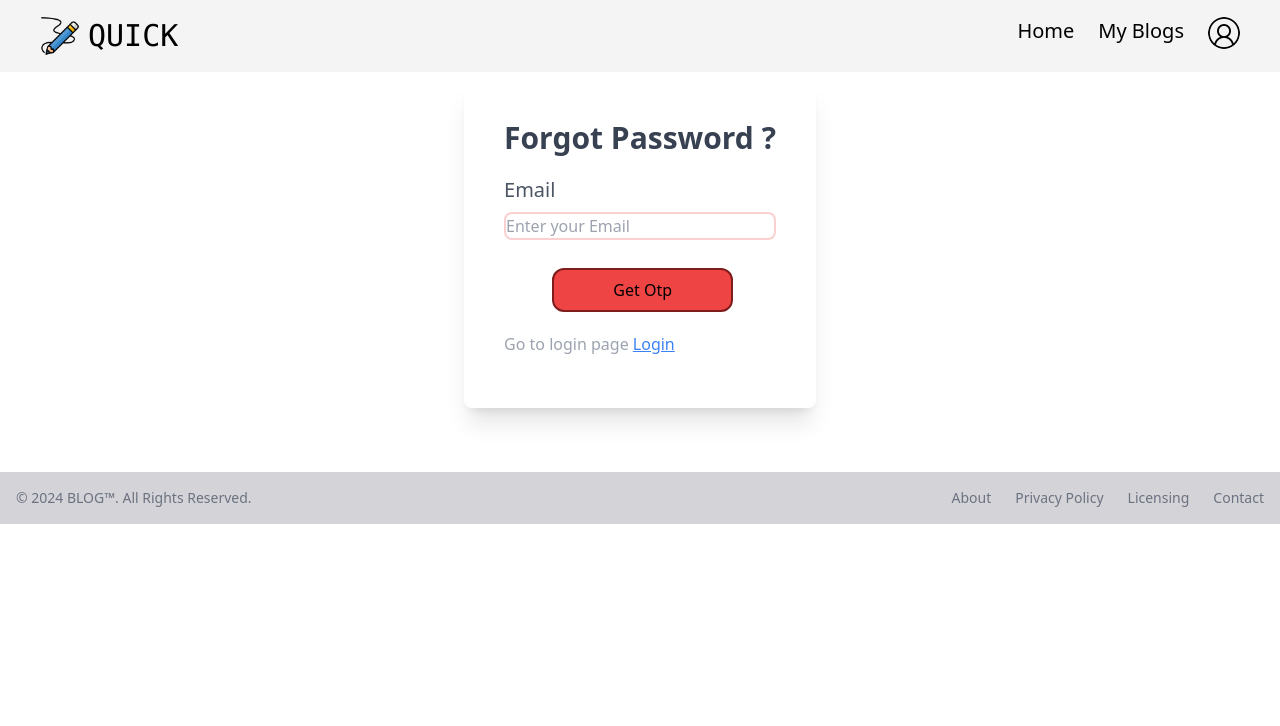
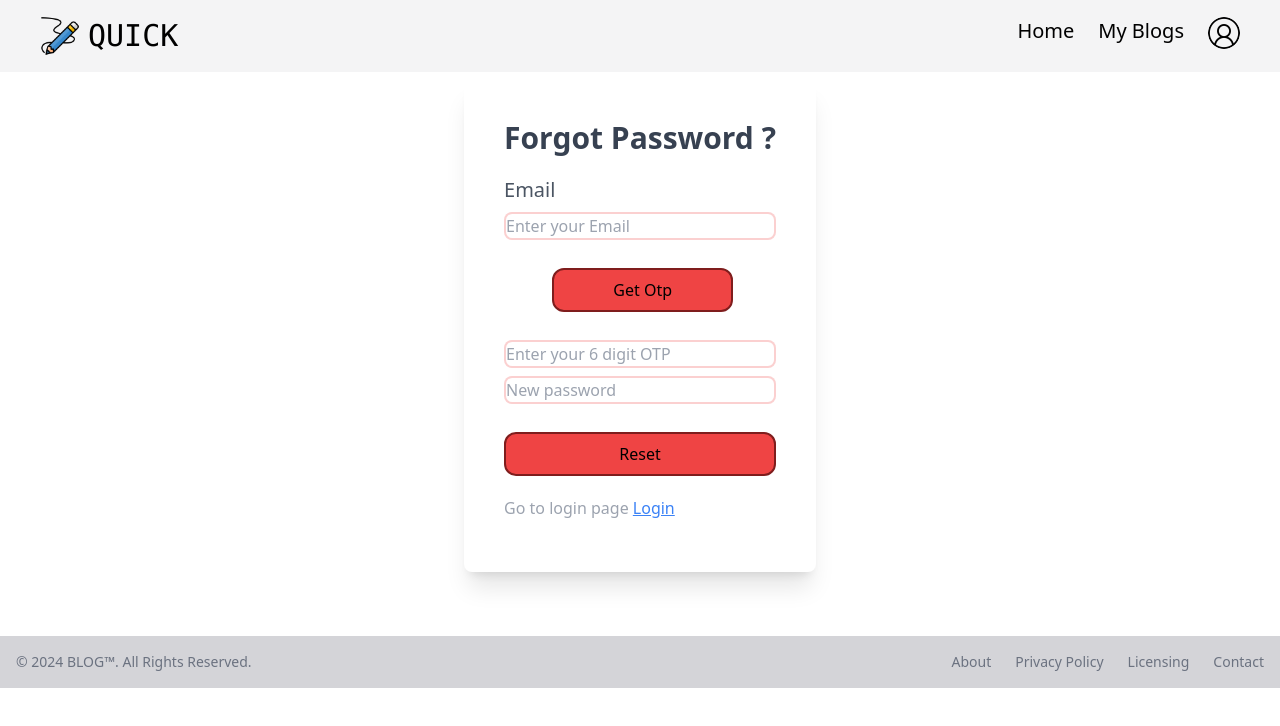
Before and after one commit to jappatel/blog-frontend, a React (Create React App) app: page /forgot in a window 1280 px wide. Shown: the top 726 px of the page. Built offline with nearby package versions, Linux system fonts and the light colour scheme.

Commit message:
forgot pw

```diff
--- a/src/user/Forgot.js
+++ b/src/user/Forgot.js
@@ -54,21 +54,34 @@ const Forgot = () => {
                 Get Otp
               </button>
               {message && <p>{message}</p>}
-              {otp && (
-                <>
-                  <label className='text-xl text-gray-600'>OTP</label>
-                  <form className="max-w-sm mx-auto">
-                    {/* Your OTP input fields */}
-                  </form>
+
+                  {/* <label className='text-xl text-gray-600'>{email}</label> */}
+
+
+                  <input
+                type='text'
+                className='border-2 border-red-500 border-opacity-25 rounded-lg'
+                placeholder='Enter your 6 digit OTP'
+                value={otp}
+                onChange={(e) => setEmail(e.target.value)}
+              />
+                <input
+                type='text'
+                className='border-2 border-red-500 border-opacity-25 rounded-lg'
+                placeholder='New password'
+                value={newPassword}
+                onChange={(e) => setEmail(e.target.value)}
+              />
                   <button
                     className="mt-5 p-2 mb-5 rounded-xl border-2 border-red-900 bg-red-500 hover:bg-red-400"
                     onClick={handleResetPassword}
                   >
                     Reset
                   </button>
-                </>
-              )}
+
             </form>
+
+
             <h1 className='font-normal text-gray-400 mb-3'>
               Go to login page <Link className="text-blue-500 underline" to="/login">Login</Link>
             </h1>
```
